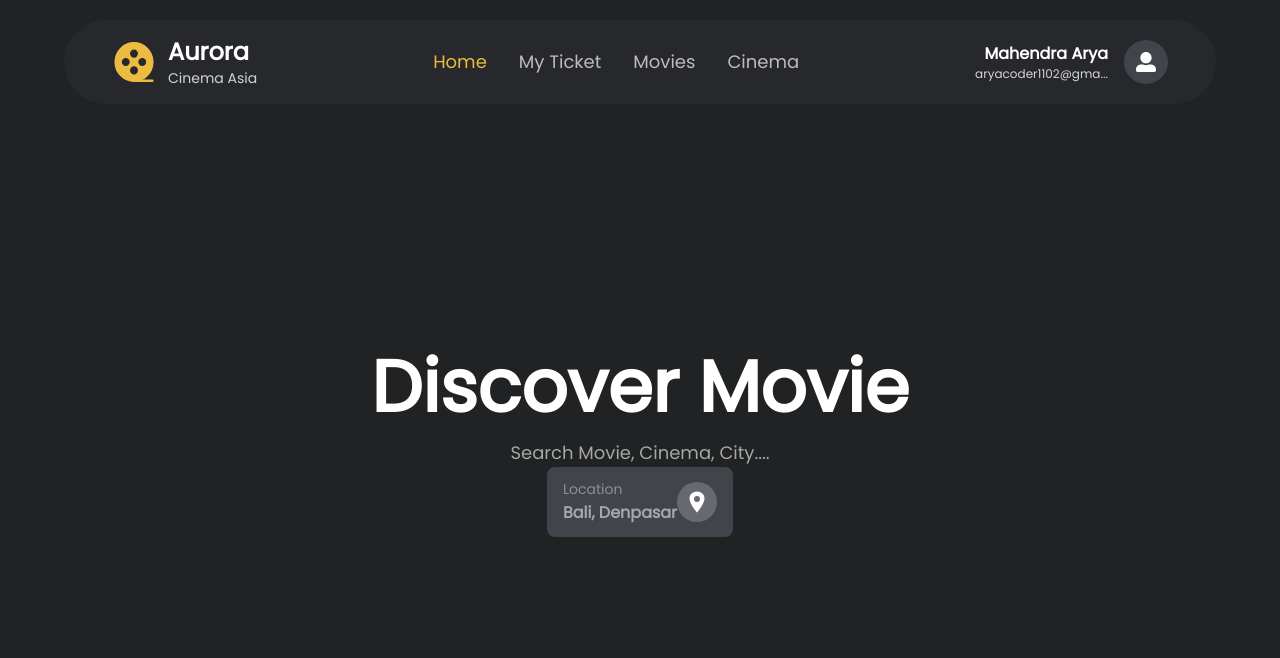
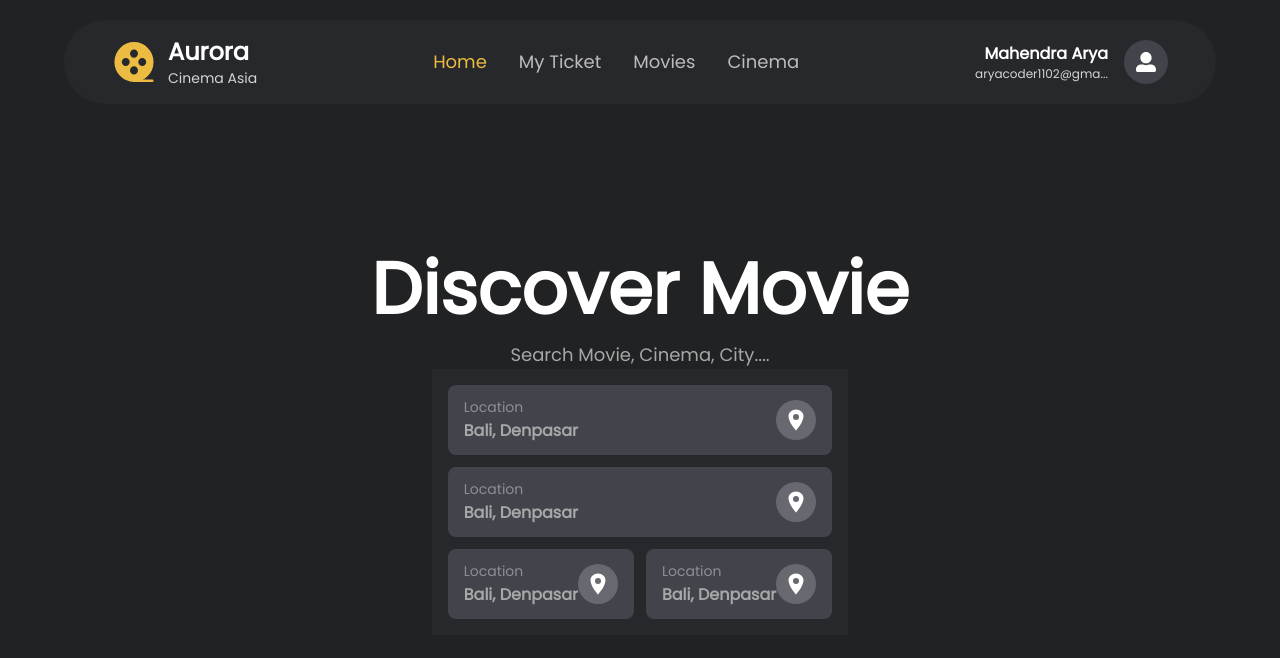
Before and after one commit to aryndraa/timedoor-academy-final-project, a Next.js app: page / in a window 1280 px wide. Shown: the top 658 px of the page. Built offline with nearby package versions, Linux system fonts and the light colour scheme.

Commit message:
discover form layout

```diff
--- a/app/components/DiscoverMovieForm.js
+++ b/app/components/DiscoverMovieForm.js
@@ -2,8 +2,14 @@ import {DiscoverSelect} from "@/app/components/DiscoverSelect";
 
 export const DiscoverMovieForm = () => {
  return (
-   <form action="">
+   <form action="" className="flex flex-col gap-3 bg-dark-200 p-4">
      <DiscoverSelect/>
+     <DiscoverSelect/>
+     <div className="flex gap-3">
+      <DiscoverSelect/>
+      <DiscoverSelect/>
+
+     </div>
    </form>
  )
 }
```
